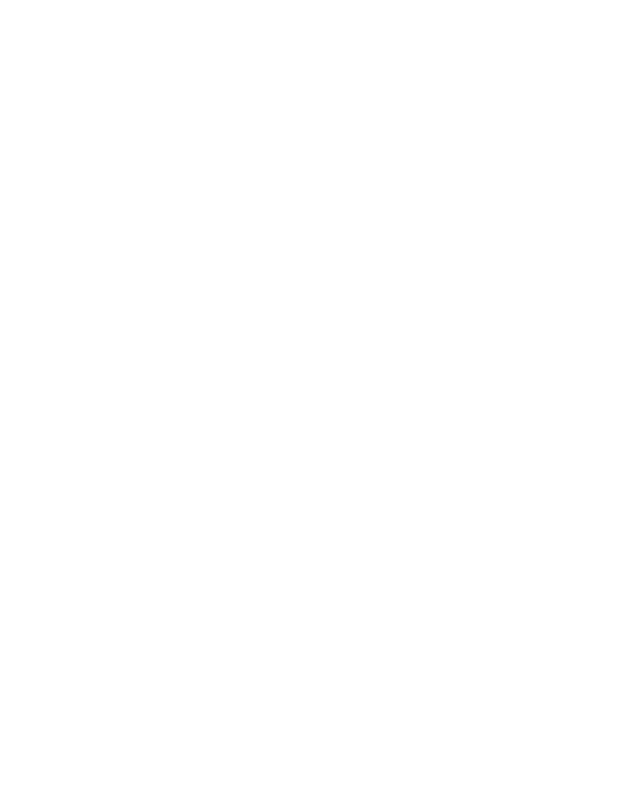
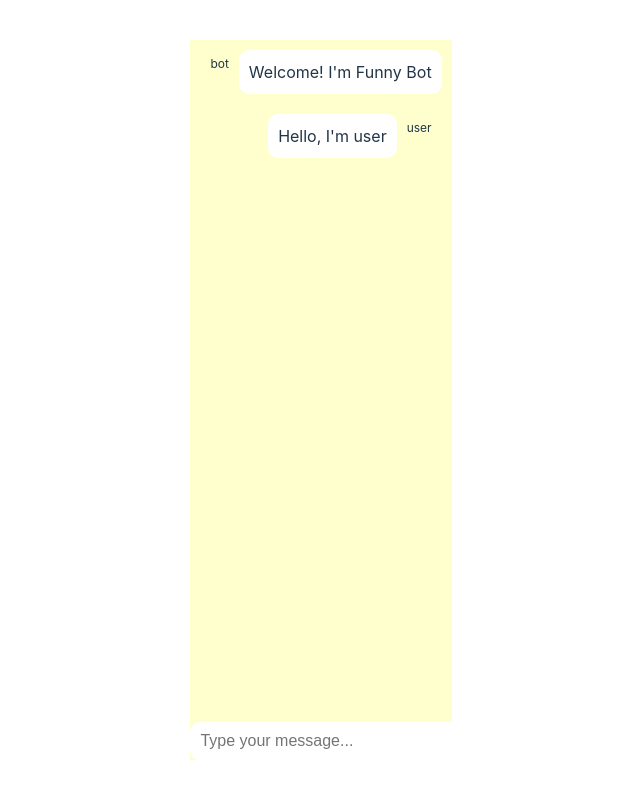
Before and after one commit to nadinda/funny-bot, a Vue app: page / in a window 1280 px wide. Shown: the whole page, without its empty margins (319-959 px from the left). Built offline with nearby package versions, Linux system fonts and the light colour scheme.

Commit message:
Add input form and chat bubbles

```diff
--- a/src/components/ChatWindow.vue
+++ b/src/components/ChatWindow.vue
@@ -1,7 +1,88 @@
 <template>
-  <div></div>
+  <div class="chat-container">
+    <div class="chat-messages">
+      <div class="message-bot">
+        <div class="message-text">Welcome! I'm Funny Bot</div>
+        <div class="message-sender">bot</div>
+      </div>
+      <div class="message-user">
+        <div class="message-text">Hello, I'm user</div>
+        <div class="message-sender">user</div>
+      </div>
+    </div>
+    <div class="chat-input">
+      <form>
+        <input type="text" placeholder="Type your message..." />
+      </form>
+    </div>
+  </div>
 </template>
 
 <script setup lang="ts"></script>
 
-<style scoped></style>
+<style scoped>
+.chat-container {
+  display: flex;
+  flex-direction: column;
+  height: 90vh;
+  width: 100%;
+  background-color: rgb(255, 255, 205);
+}
+
+.chat-messages {
+  flex: 1;
+  display: flex;
+  flex-direction: column;
+  overflow-y: auto;
+}
+
+.chat-messages .message-bot {
+  display: flex;
+  flex-direction: row-reverse;
+  justify-content: flex-end;
+  margin: 10px;
+}
+
+.chat-messages .message-user {
+  display: flex;
+  flex-direction: row;
+  justify-content: flex-end;
+  margin: 10px;
+}
+
+.chat-messages .message-text {
+  padding: 10px;
+  border-radius: 10px;
+  background-color: #ffffff;
+  font-size: 16px;
+  word-wrap: break-word;
+}
+
+.chat-messages .message-sender {
+  font-size: 12px;
+  margin-top: 5px;
+  margin-left: 10px;
+  margin-right: 10px;
+}
+
+.message-bot {
+  display: flex;
+  justify-content: flex-start;
+  margin-bottom: 10px;
+}
+
+.message-user {
+  display: flex;
+  justify-content: flex-end;
+  margin-bottom: 10px;
+}
+
+.chat-input input[type="text"] {
+  width: 100%;
+  padding: 10px;
+  border: none;
+  border-radius: 10px;
+  font-size: 16px;
+  outline: none;
+}
+</style>
```
